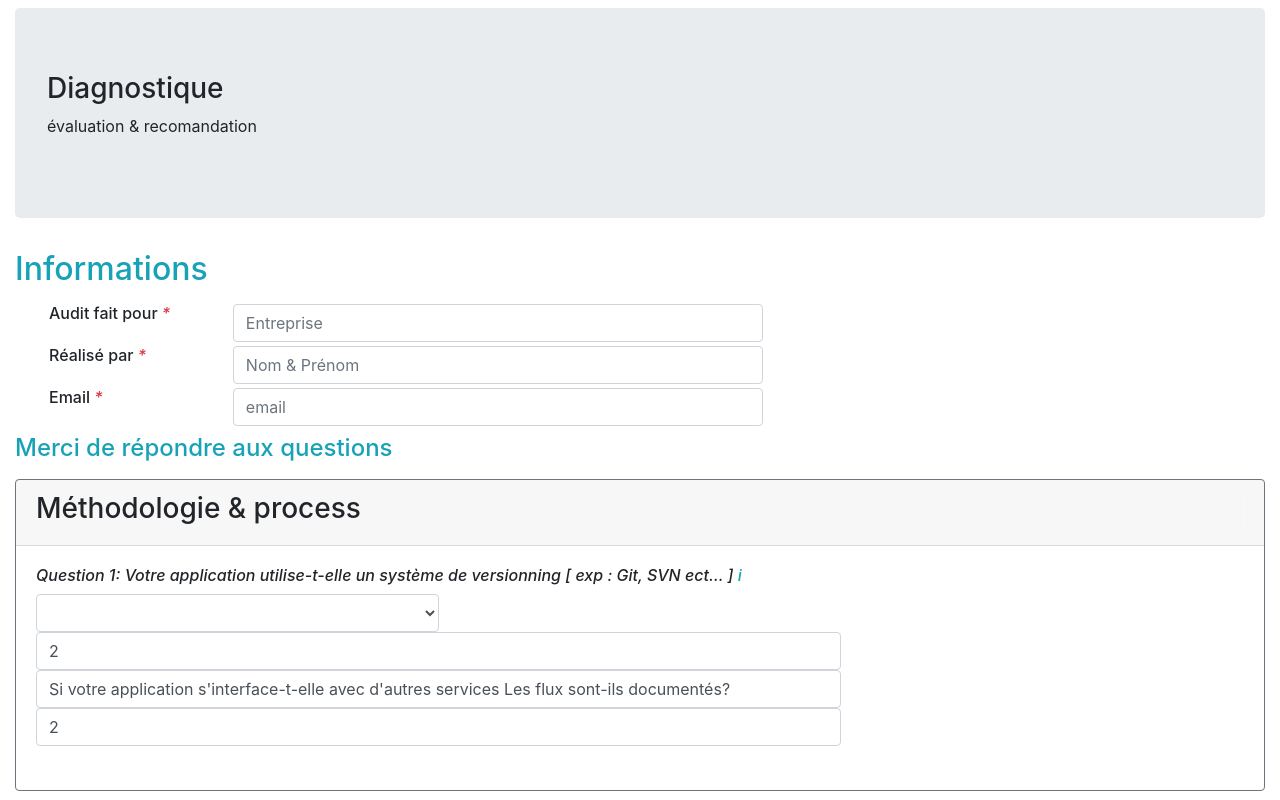
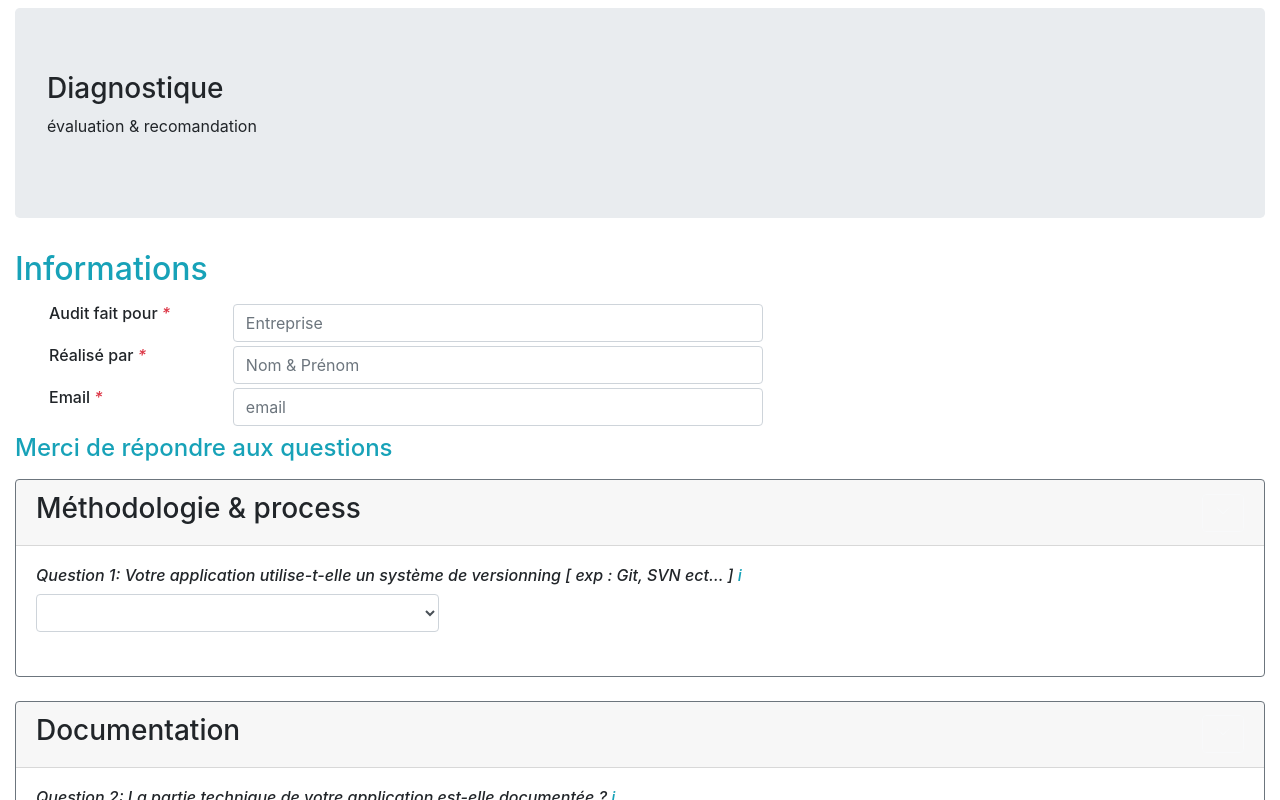
Before and after one commit to Audit-RMM/general-audit, an Angular app: page / in a window 1280 px wide. Shown: the top 800 px of the page. Built offline with nearby package versions, Linux system fonts and the light colour scheme.

Commit message:
fix form: remove fields

```diff
--- a/src/app/app.component.html
+++ b/src/app/app.component.html
@@ -52,12 +52,12 @@
                   <option *ngFor="let response of question.responses;let j=index"
                           [ngValue]="response">{{response.body}}</option>
                 </select>
-                <input type="text" class="form-control col-8" name="id"
+               <!-- <input type="text" class="form-control col-8" name="id"
                        [(ngModel)]="quiz.questions[i].id" #name="ngModel" >
                 <input type="text" class="form-control col-8" name="body"
                        [(ngModel)]="quiz.questions[i].body" #name="ngModel" >
                 <input type="text" class="form-control col-8" p name="coef"
-                       [(ngModel)]="quiz.questions[i].coef" #name="ngModel" >
+                       [(ngModel)]="quiz.questions[i].coef" #name="ngModel" >-->
 
                 <div *ngIf="question.subQuestions">
                   <div *ngFor="let subQuestion of question.subQuestions" class="m-4">
```
